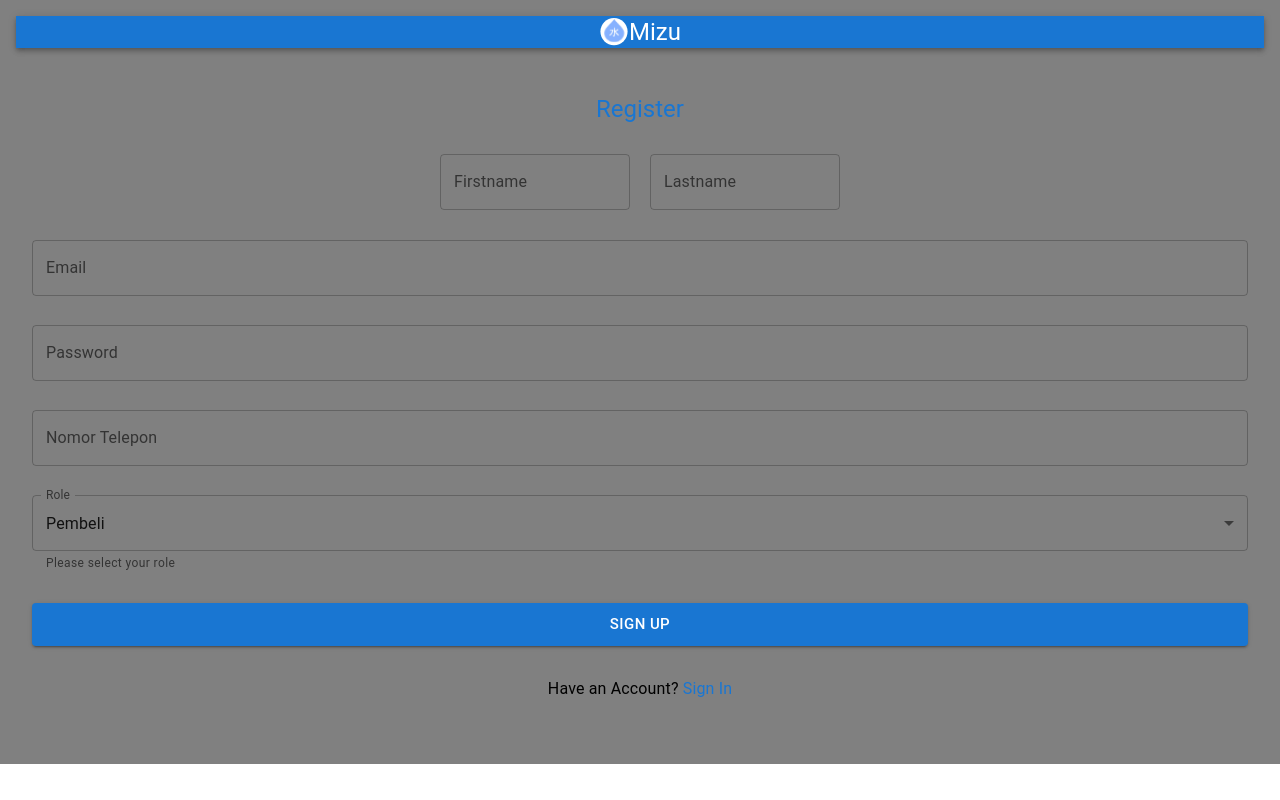
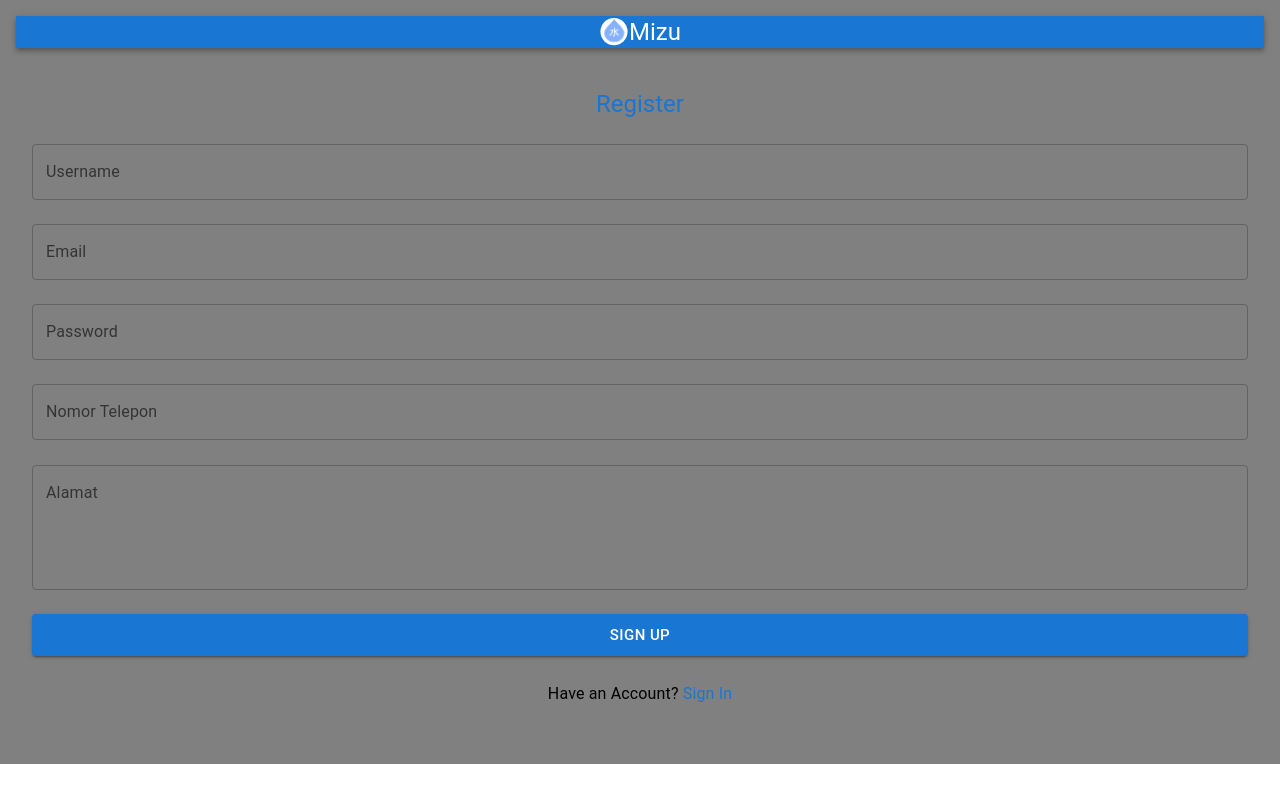
Before and after one commit to RioAldie/mizu-project, a Next.js app: page /components/organism/signup-form in a window 1280 px wide. Built offline with nearby package versions, Linux system fonts and the light colour scheme.

Commit message:
post users collection

```diff
--- a/pages/components/organism/signin-form/index.jsx
+++ b/pages/components/organism/signin-form/index.jsx
@@ -5,6 +5,7 @@ import Image from 'next/image';
 import { signInWithEmailAndPassword } from "firebase/auth";
 import Link from 'next/link';
 import { auth } from "../../../firebase/firebase";
+import { useRouter } from 'next/router';
 
 const BoxStyled = styled(Box)({
     display: 'flex',
@@ -24,6 +25,7 @@ export default function SigninForm(){
     const [ password, setPassword ] = useState('');
     const [ email, setEmail ] = useState('');
     const [ adress, setAdress ] = useState('');
+    const {router} = useRouter();
     const handleLogin = ()=>{
         signInWithEmailAndPassword(auth, email, password)
         .then((userCredential) => {
@@ -37,6 +39,7 @@ export default function SigninForm(){
             console.log(userf)
             console.log('login success')
             setLocalStr(userf);
+            router.push('/store')
 
         })
         .catch((error) => {
--- a/pages/components/organism/signup-form/index.jsx
+++ b/pages/components/organism/signup-form/index.jsx
@@ -2,13 +2,17 @@ import { PhotoCamera } from "@mui/icons-material";
 import { AppBar, Box, Button, Link, MenuItem, styled, TextField, Typography } from "@mui/material";
 import { useEffect, useState } from "react";
 import Image from 'next/image';
+import { addDoc, collection,setDoc,doc } from "firebase/firestore";
+import { auth,db } from "../../../firebase/firebase";
+import { createUserWithEmailAndPassword } from 'firebase/auth';
+import { async } from "@firebase/util";
 
 const BoxStyled = styled(Box)({
     display: 'flex',
     flexDirection: 'column',
     justifyContent: 'space-evenly',
     alignItems: 'center',
-    height: 700,
+    minHeight: 700,
 });
 const NavBox = styled(Box)({
     display: "flex",
@@ -17,17 +21,58 @@ const NavBox = styled(Box)({
     justifyContent: "center"
 });
 export default function SignupForm(){
-    const [value, setValue] = useState('pembeli');
-    const roles = [
-                    {
-                        role: 'pembeli',
-                        label: 'Pembeli'
-                    },
-                    {
-                        role: 'penjual',
-                        label: 'Penjual'
+    const [ username, setUsername ] = useState('');
+    const [ password, setPassword ] = useState('');
+    const [ email, setEmail ] = useState('');
+    const [ phone, setPhone] = useState('');
+    const [ adress, setAdress ] = useState('');
+    const [ data,setData ] = useState({});
 
-                }]
+    const handleSignup = ()=>{
+        createUserWithEmailAndPassword(auth, email, password)
+        .then((userCredential) => {
+            // Signed in
+
+            const user = userCredential.user;
+            // ...
+            const userid = user.uid;
+            console.log(userid, 'signup success');
+            handleSetData(userid);
+
+        })
+        .catch((error) => {
+            const errorCode = error.code;
+            const errorMessage = error.message;
+            // ..
+        });
+    }
+    const handleSetData =(uid)=>{
+       const getData = {
+        username: username,
+        password: password,
+        email: email,
+        phone: phone,
+        adress: adress
+       }
+       setTimeout(()=>{
+        handlePostData(uid,getData);
+    },[500]);
+
+    }
+    useEffect(()=>{
+        console.log(data);
+    },[setData,data])
+    const handlePostData = async (uid,data) =>{
+        console.log('datas: ' ,data)
+        try {
+            const res =  await setDoc(doc(db, "users",uid), {
+                ...data
+            })
+            console.log("berhasil menambahkan collection");
+          } catch (e) {
+            console.error("Error adding document: ", e);
+          }
+    }
     return(
         <Box bgcolor={"grey"} flex={0.5}  p={2} justifyContent="center" alignItems="center">
         <AppBar position="relative" color="primary">
@@ -41,23 +86,22 @@ export default function SignupForm(){
         <Typography variant="h5" color={"primary"}>
                 Register
             </Typography>
-            <Box  width={400} sx={{ maxWidth: 545,display: 'flex', justifyContent: 'space-between'}}>
-                <TextField
-                id="firtsname"
-                label="Firstname"
-                variant="outlined" sx={{width: 190}} />
-                <TextField
-                id="lastname"
-                label="Lastname"
-                variant="outlined"sx={{width: 190}} />
-            </Box>
 
+            <TextField
+            fullWidth
+            id="username"
+            label="Username"
+            type="username"
+            variant="outlined"
+            onChange={(e) => setUsername(e.target.value)} />
             <TextField
             fullWidth
             id="email"
             label="Email"
             type="email"
-            variant="outlined" />
+            variant="outlined"
+            onChange={(e) => setEmail(e.target.value)}
+            />
             <TextField
             fullWidth
             id="outlined-basic"
@@ -65,6 +109,7 @@ export default function SignupForm(){
             type="password"
             autoComplete="current-password"
             variant="outlined"
+            onChange={(e) => setPassword(e.target.value)}
             />
             <TextField
             fullWidth
@@ -73,24 +118,19 @@ export default function SignupForm(){
             type="phone"
             autoComplete="current-password"
             variant="outlined"
+            onChange={(e) => setPhone(e.target.value)}
             />
-             <TextField
-             fullWidth
-            id="role"
-            select
-            label="Role"
-            value={value}
-            onChange= {(e)=> setValue(e.target.value)}
-            helperText="Please select your role"
-            >
-               {roles.map((role) => (
-                    <MenuItem color="grey" key={role.role} value={role.role}>
-                    {role.label}
-                    </MenuItem>
-                ))}
+              <TextField
+              fullWidth
+          id="standard-multiline-static"
+          label="Alamat"
+          multiline
+          rows={4}
+          variant="outlined"
+          onChange={(e) => setAdress(e.target.value)}
+        />
 
-            </TextField>
-            <Button fullWidth size="large" variant="contained" color="primary">Sign Up</Button>
+            <Button fullWidth size="large" variant="contained" color="primary" onClick={() => handleSignup()}>Sign Up</Button>
             <Typography variant="subtitle1">Have an Account?
             <Link href="#" underline="none">
             {' Sign In'}
--- a/pages/context/AuthContex.jsx
+++ b/pages/context/AuthContex.jsx
@@ -13,9 +13,12 @@ const AuthContextProvider = ({children}) =>{
     useEffect(()=>{
         if (typeof window !== 'undefined') {
             // Perform localStorage action
+            console.log(isLogin)
             const item = localStorage.getItem('user')
             if(item != null){
+                console.log('login berhasil')
                 setIslogin(true);
+                console.log(isLogin)
             }
           }
     },[isLogin,setIslogin])
--- a/pages/firebase/firebase.js
+++ b/pages/firebase/firebase.js
@@ -18,3 +18,4 @@ const firebaseConfig = {
 const app = initializeApp(firebaseConfig);
 export const db = getFirestore(app);
 export const auth = getAuth();
+export const storage = getStorage(app);
```
Also changed, not shown: pages/components/organism/sidebar/index.jsx (+9 -4 lines).
